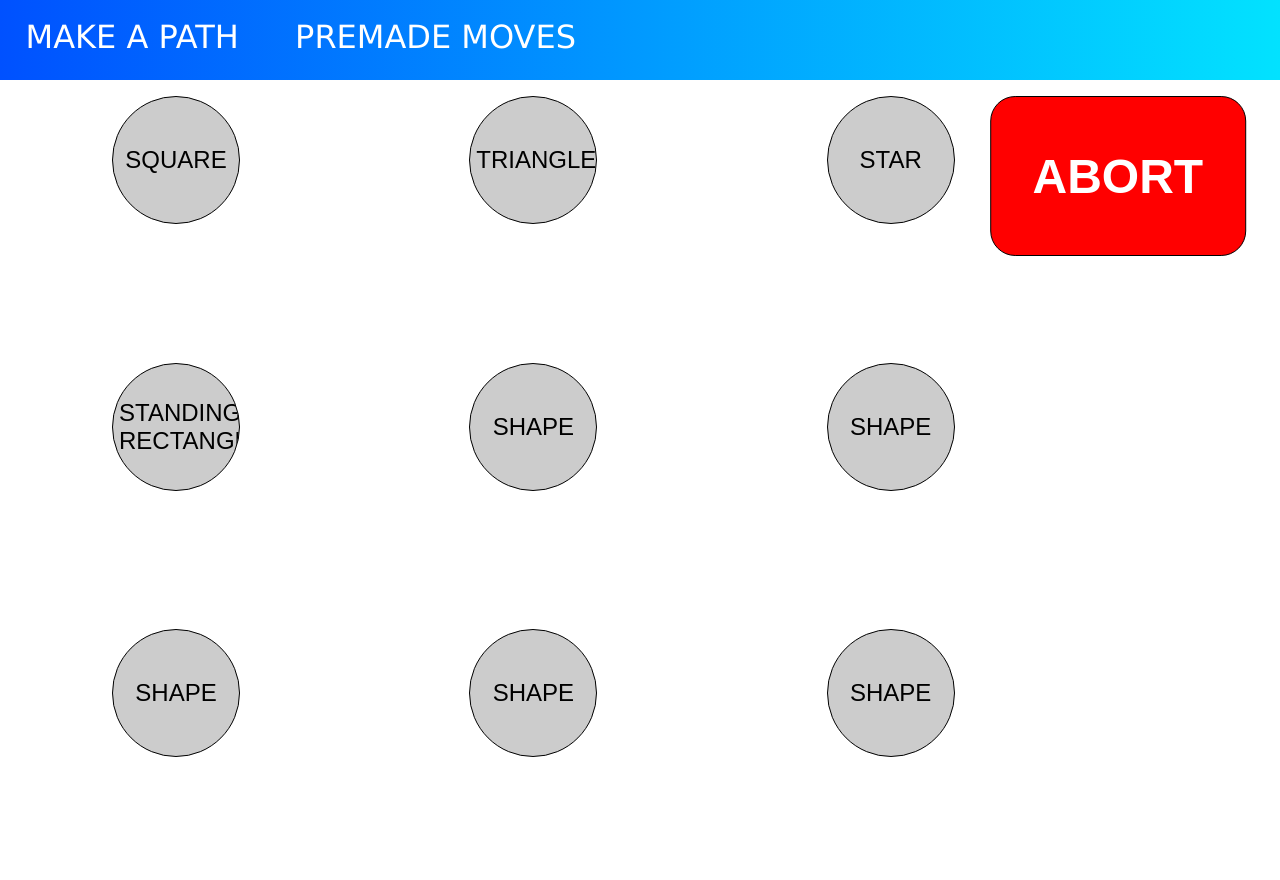
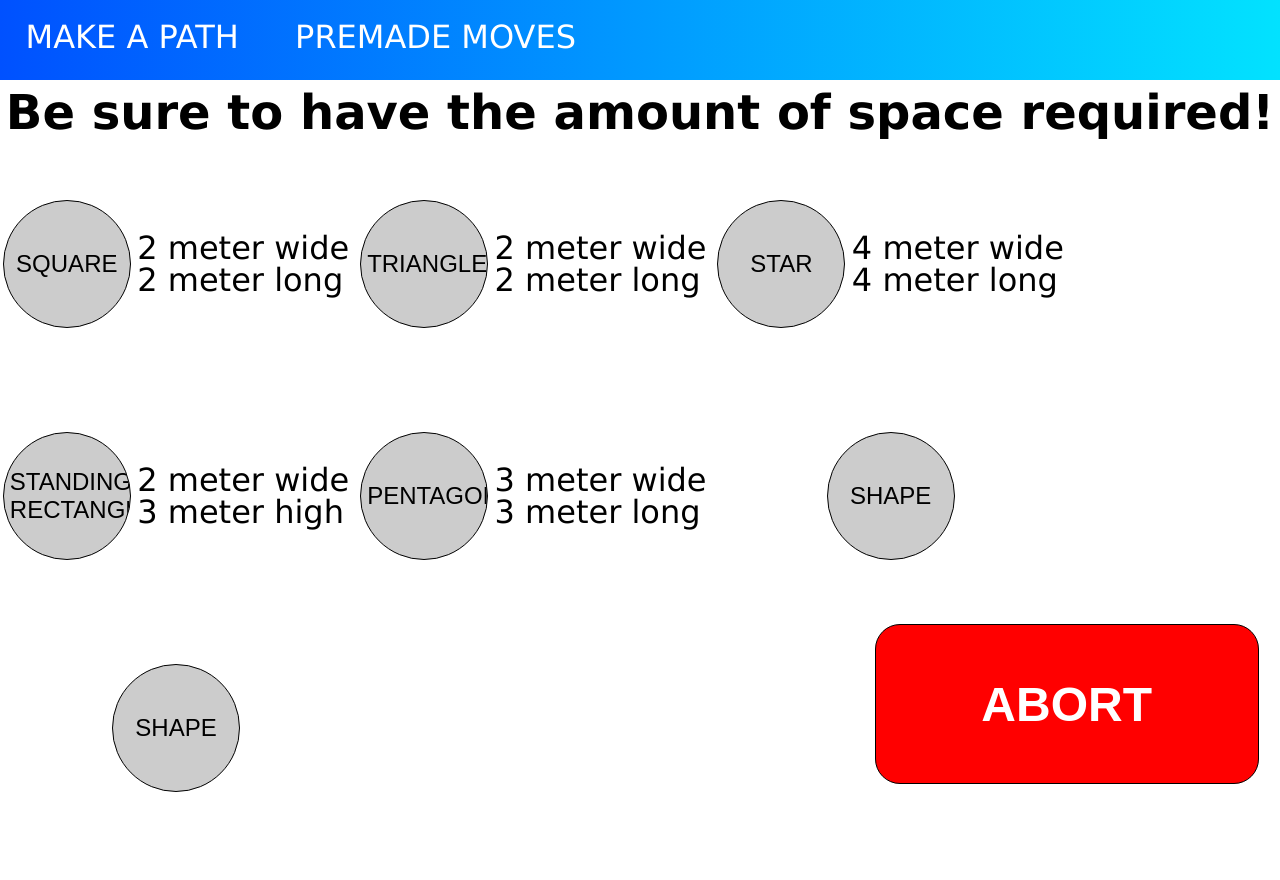
Before and after one commit to MartienskieNum1/Drone-Project-ParrotAR, a website: page interface/premade-moves.html in a window 1280 px wide. After the commit the page ends 836 px from the top, so only its background shows below. Drawn offline with Linux system fonts and the light colour scheme.

Commit message:
Pentagon

```diff
--- a/interface/css/general.css
+++ b/interface/css/general.css
@@ -56,3 +56,8 @@ button {
     opacity: 1;
     transition: 0s
 }
+
+h1 {
+    width: 100%;
+    text-align: center;
+}
--- a/interface/css/sequence.css
+++ b/interface/css/sequence.css
@@ -25,7 +25,7 @@ aside #sequence {
     display: flex;
     flex-wrap: wrap;
     justify-content: space-between;
-    height: 100vh;
+    height: 87vh;
 }
 
 #moves li {
@@ -34,6 +34,7 @@ aside #sequence {
     display: flex;
     justify-content: center;
     margin-top: 2vh;
+    align-items: center;
 }
 
 #moves button {
@@ -42,10 +43,10 @@ aside #sequence {
 }
 
 #abort, #premade-moves-abort {
-    display: none;
-    margin-top: 2vh;
-    transform: translateX(-30%);
-    width: 120%;
+    position: absolute;
+    bottom: 2vh;
+    transform: translateX(-50%);
+    width: 30%;
     height: 20vh;
     background-color: red;
     font-size: 3rem;
@@ -61,3 +62,9 @@ aside #sequence {
 #premade-moves-abort {
     display: inherit;
 }
+
+#moves p {
+    margin-left: 0.5vw;
+    min-width: 7vw;
+    font-size: 2rem;
+}
--- a/interface/javascript/shapes.js
+++ b/interface/javascript/shapes.js
@@ -8,8 +8,6 @@ function init() {
 
 function drawShape(e) {
     e.preventDefault()
-
-    createShape(e.target.innerText);
 
     switch (e.target.innerText) {
         case "Square":
@@ -25,6 +23,9 @@ function drawShape(e) {
 
         case "Standing Rectangle":
             drawStandingRectangle();
+
+        case "Pentagon":
+            drawPentagon();
     }
 
     execute()
@@ -32,14 +33,14 @@ function drawShape(e) {
 
 function drawSquare() {
     for (let index = 0; index < 4; index++) {
-        addAction("turn Right");
+        addAction("turn Left");
         addAction("forward");
     }
 }
 
 function drawTriangle() {
     for (let index = 0; index < 3; index++) {
-        addAction("turn Right", 120);
+        addAction("turn Left", 120);
         addAction("forward");
     }
 }
@@ -59,3 +60,10 @@ function drawStandingRectangle() {
     addAction("down", 2);
     addAction("backward");
 }
+
+function drawPentagon() {
+    for (let index = 0; index < 5; index++) {
+        addAction("Forward");
+        addAction("turn Left", 108);
+    }
+}
--- a/interface/premade-moves.html
+++ b/interface/premade-moves.html
@@ -20,15 +20,15 @@
     </nav>
 </header>
 
+<h1>Be sure to have the amount of space required!</h1>
+
 <main>
     <ul id="moves">
-        <li><button>Square</button></li>
-        <li><button>Triangle</button></li>
-        <li><button>Star</button></li>
-        <li><button>Standing Rectangle</button></li>
-        <li><button>Shape</button></li>
-        <li><button>Shape</button></li>
-        <li><button>Shape</button></li>
+        <li><button>Square</button><p>2 meter wide<br>2 meter long</p></li>
+        <li><button>Triangle</button><p>2 meter wide<br>2 meter long</p></li>
+        <li><button>Star</button><p>4 meter wide<br>4 meter long</p></li>
+        <li><button>Standing Rectangle</button><p>2 meter wide<br>3 meter high</p></li>
+        <li><button>Pentagon</button><p>3 meter wide<br>3 meter long</p></li>
         <li><button>Shape</button></li>
         <li><button>Shape</button></li>
     </ul>
```
